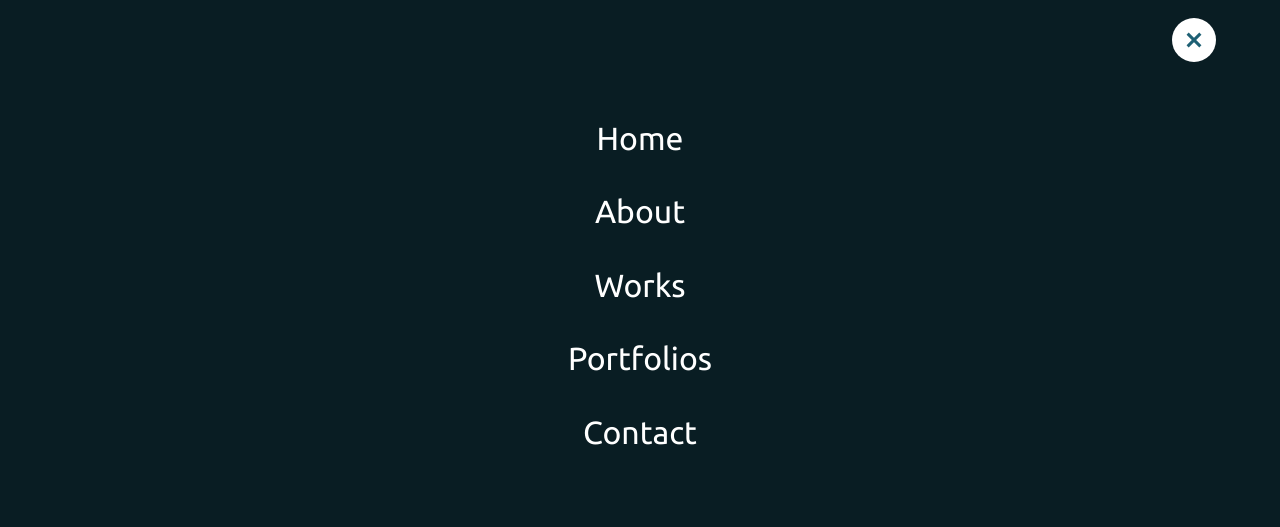
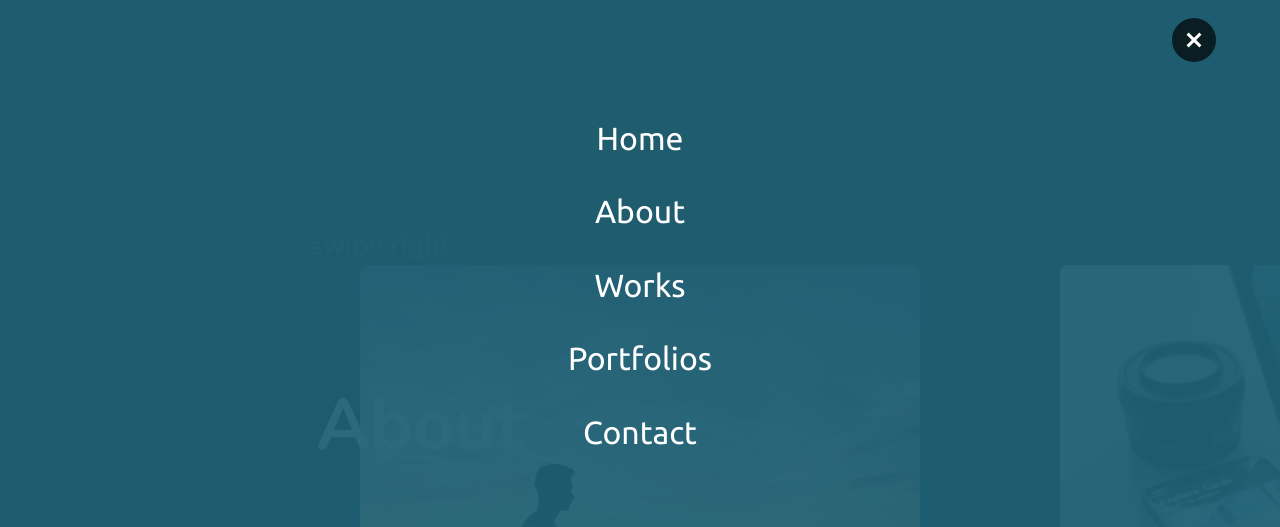
Before and after one commit to ihsanuddienullah/ihsanuddienullah.github.io, a plain HTML site: page index.html in a window 1280 px wide. Both pictures are taken after a click on the link "Menu". Shown: the top 527 px of the page. Drawn offline with nearby package versions, Linux system fonts and the light colour scheme.

Commit message:
fix style

```diff
--- a/assets/css/style.css
+++ b/assets/css/style.css
@@ -150,7 +150,7 @@ header {
   transition-delay: 0.4s;
 }
 .cd-nav-trigger::after {
-  background-color: white;
+  background-color: #091d23;
   -webkit-transform: scale(0);
   -moz-transform: scale(0);
   -ms-transform: scale(0);
@@ -190,7 +190,7 @@ header {
   background-color: rgba(255, 255, 255, 0);
 }
 .cd-nav-trigger.close-nav .cd-icon::before, .cd-nav-trigger.close-nav .cd-icon::after {
-  background-color: #1e6074;
+  background-color: white;
 }
 .cd-nav-trigger.close-nav .cd-icon::before {
   -webkit-transform: translateY(0) rotate(45deg);
@@ -216,7 +216,7 @@ header {
   width: 100%;
   padding: 80px 5%;
   z-index: 3;
-  background-color: #091d23;
+  background-color: rgba(30, 96, 116, 0.4);
   overflow: auto;
   /* this fixes the buggy scrolling on webkit browsers - mobile devices only - when overflow property is applied */
   -webkit-overflow-scrolling: touch;
@@ -318,7 +318,7 @@ header {
   z-index: 2;
 }
 .cd-overlay-nav span {
-  background-color: #1e6074;
+  background-color: rgba(30, 96, 116, 0.9);
 }
 
 .cd-overlay-content {
@@ -326,7 +326,7 @@ header {
   z-index: 4;
 }
 .cd-overlay-content span {
-  background-color: white;
+  background-color: #091d23;
 }
 
 .cd-content {
```
